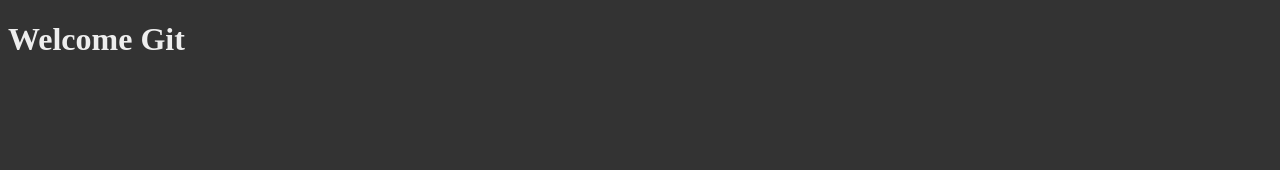
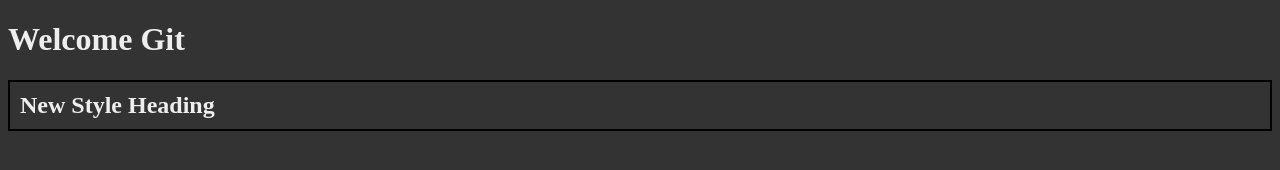
Before and after one commit to mushahid45/hello-world, a plain HTML site: page index.html in a window 1280 px wide. Drawn offline with Linux system fonts and the light colour scheme.

Commit message:
New style change

```diff
--- a/index.html
+++ b/index.html
@@ -7,6 +7,8 @@
 <body>
 	<h1>Welcome Git</h1>
 
+	<h2>New Style Heading</h2>
+
 
 </body>
 </html>
--- a/style.css
+++ b/style.css
@@ -5,3 +5,9 @@ body{
 h1{
 	color: #eee;
 }
+
+h2{
+	color: #eee;
+	padding: 10px;
+	border: solid 2px black;
+}
```
